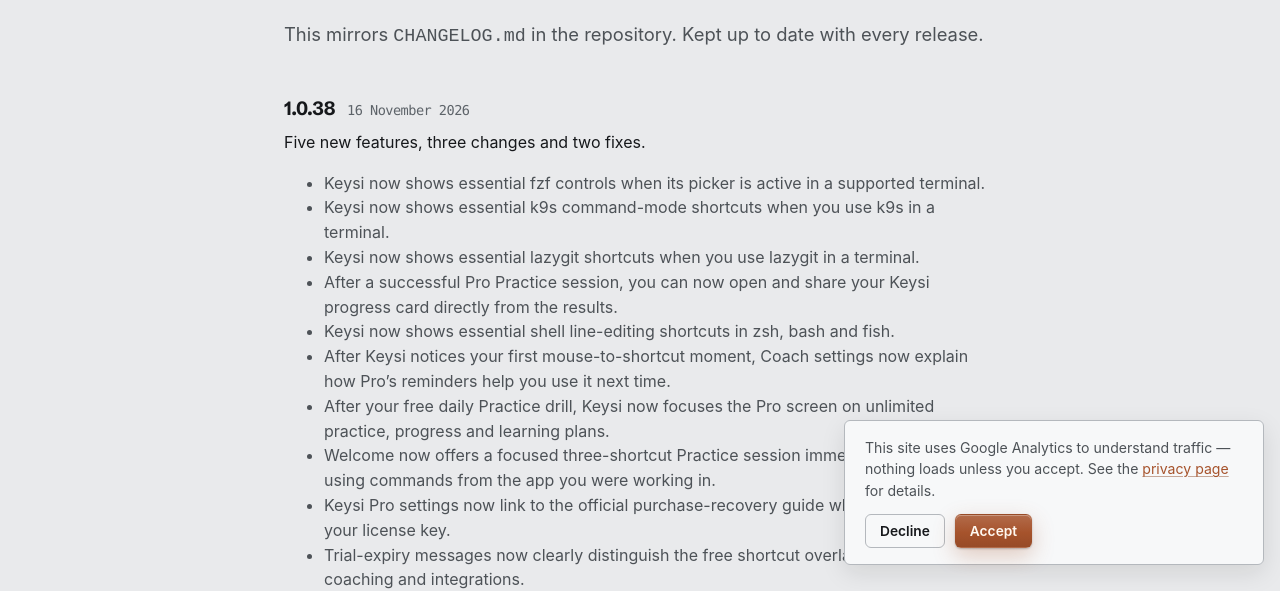
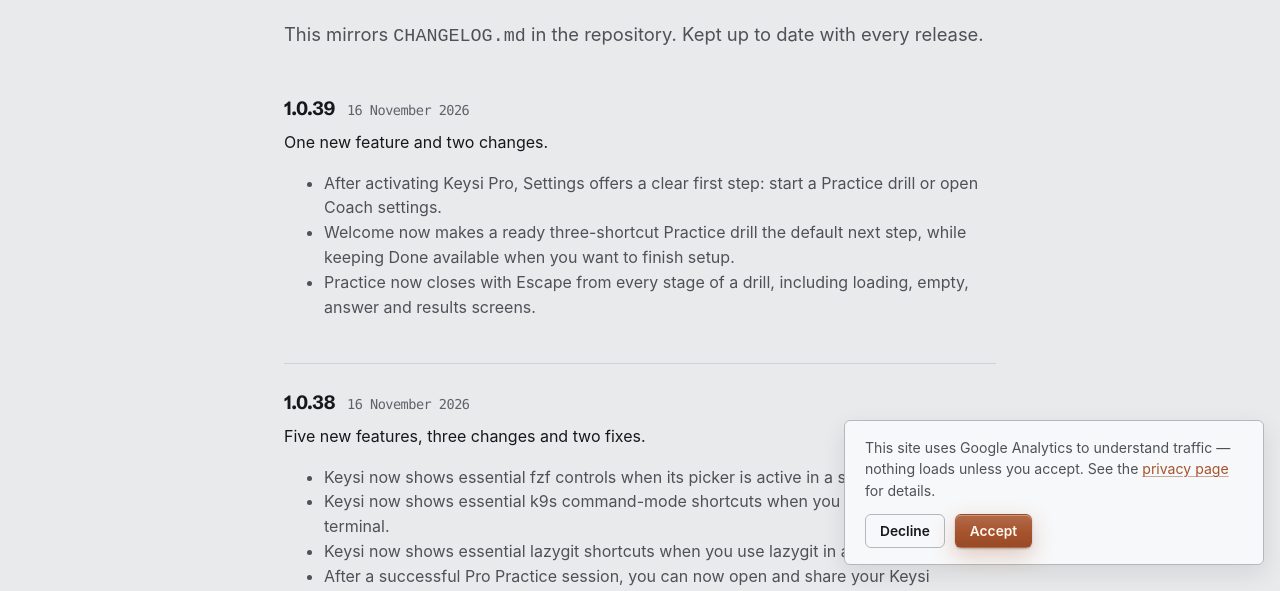
Before and after one commit to noloman/keysi, a plain HTML site: page changelog.html in a window 1280 px wide. Shown: the part 219-810 px from the top of the page. Drawn offline with Linux system fonts and the light colour scheme.

Commit message:
Update marketing site

```diff
--- a/changelog.html
+++ b/changelog.html
@@ -53,6 +53,16 @@
   <p class="lede">This mirrors <code>CHANGELOG.md</code> in the repository. Kept up to date with every release.</p>
 
 <!-- releases:start — generated by scripts/changelog.py, do not edit -->
+
+  <div class="release">
+    <h2>1.0.39 <span class="date">16 November 2026</span></h2>
+    <p>One new feature and two changes.</p>
+    <ul>
+      <li>After activating Keysi Pro, Settings offers a clear first step: start a Practice drill or open Coach settings.</li>
+      <li>Welcome now makes a ready three-shortcut Practice drill the default next step, while keeping Done available when you want to finish setup.</li>
+      <li>Practice now closes with Escape from every stage of a drill, including loading, empty, answer and results screens.</li>
+    </ul>
+  </div>
 
   <div class="release">
     <h2>1.0.38 <span class="date">16 November 2026</span></h2>
```
Also changed, not shown: es/index.html (+1 -1 lines), index.html (+1 -1 lines).
